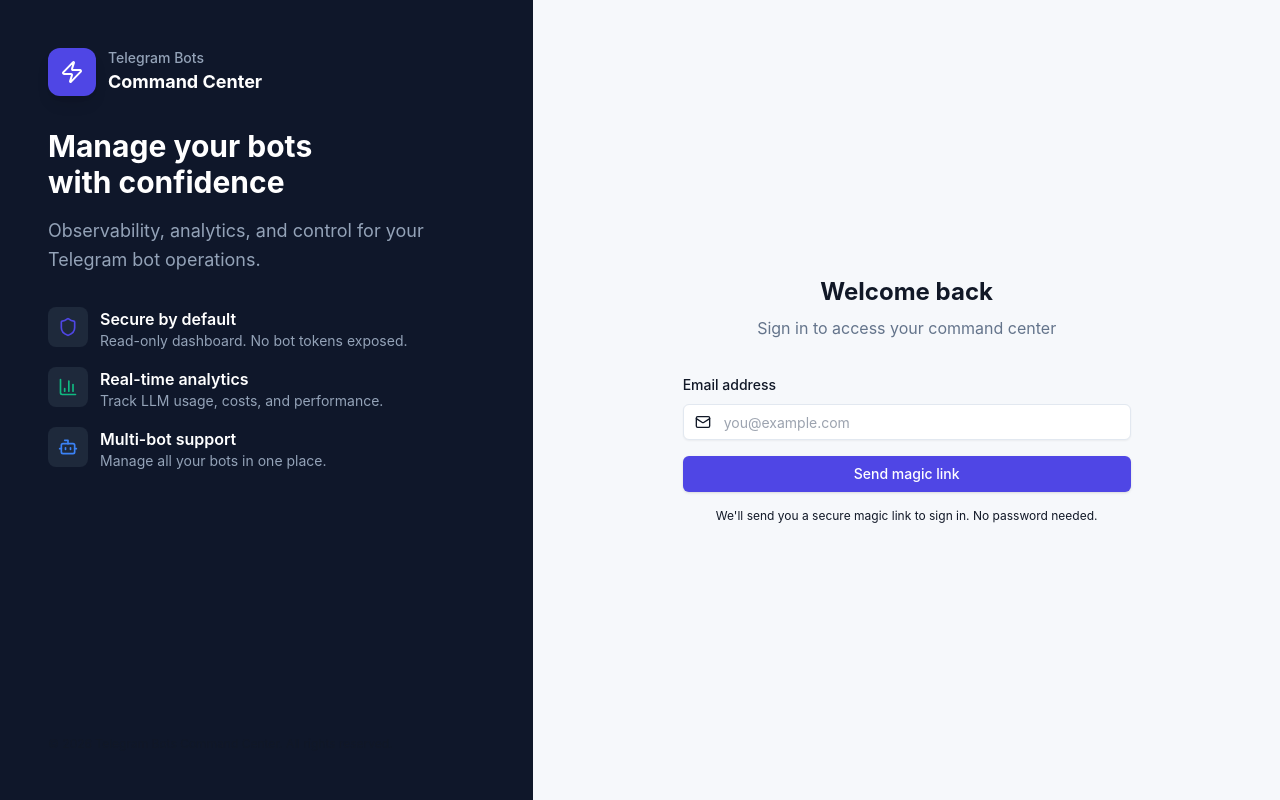
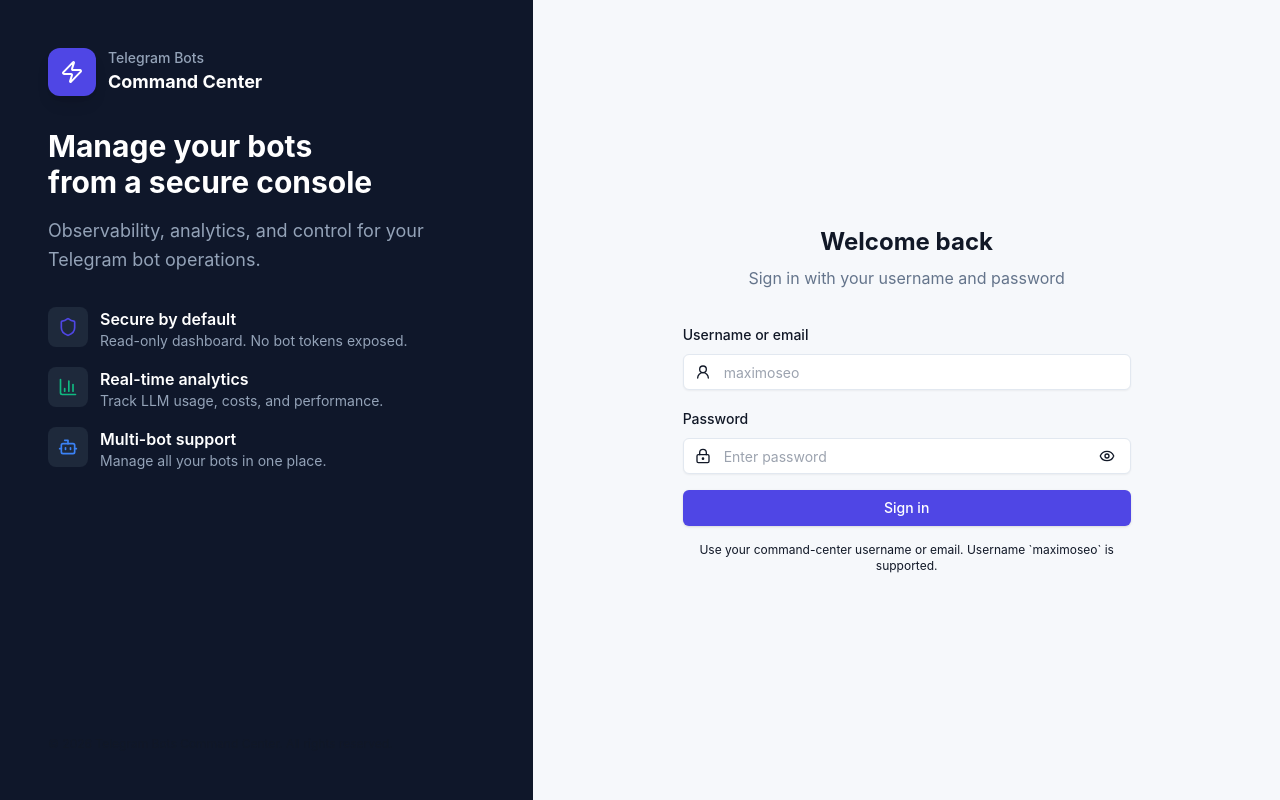
Before and after one commit to maximoseo/telegram-bots-command-center, a Next.js app: page /login in a window 1280 px wide. Built offline with nearby package versions, Linux system fonts and the light colour scheme.

Commit message:
Fix password login session cookies

```diff
--- /dev/null
+++ b/app/auth/password/route.ts
@@ -0,0 +1,97 @@
+import { NextResponse, type NextRequest } from 'next/server';
+import { createServerClient } from '@supabase/ssr';
+
+const USERNAME_DOMAIN = 'maximo-seo.com';
+const DEFAULT_APP_PATH = '/dashboard';
+const ALLOWED_PATH_PREFIXES = ['/dashboard', '/bots', '/conversations', '/broadcasts', '/analytics', '/audit', '/settings', '/orchestration'];
+
+function normalizeIdentifier(value: unknown) {
+  if (typeof value !== 'string') return '';
+  const trimmed = value.trim().toLowerCase();
+  if (!trimmed) return '';
+  return trimmed.includes('@') ? trimmed : `${trimmed}@${USERNAME_DOMAIN}`;
+}
+
+function normalizeSafeAppPath(value: unknown) {
+  if (typeof value !== 'string') return DEFAULT_APP_PATH;
+  const trimmed = value.trim();
+  if (!trimmed) return DEFAULT_APP_PATH;
+
+  let decoded = trimmed;
+  try {
+    decoded = decodeURIComponent(trimmed).trim();
+  } catch {
+    decoded = trimmed;
+  }
+
+  const candidate = decoded.replace(/[\u0000-\u001F\u007F]/g, '');
+  if (!candidate.startsWith('/') || candidate.startsWith('//')) return DEFAULT_APP_PATH;
+  if (/^[a-z][a-z0-9+.-]*:/i.test(candidate)) return DEFAULT_APP_PATH;
+
+  return ALLOWED_PATH_PREFIXES.some((prefix) => candidate === prefix || candidate.startsWith(`${prefix}/`))
+    ? candidate
+    : DEFAULT_APP_PATH;
+}
+
+function isAllowedPostOrigin(request: NextRequest) {
+  const origin = request.headers.get('origin');
+  if (!origin) return true;
+
+  const host = request.headers.get('host');
+  if (!host) return false;
+
+  try {
+    const originUrl = new URL(origin);
+    return originUrl.host === host || origin === 'https://tg-command-center.maximo-seo.ai';
+  } catch {
+    return false;
+  }
+}
+
+export async function POST(request: NextRequest) {
+  if (!isAllowedPostOrigin(request)) {
+    return NextResponse.json({ ok: false, message: 'Invalid request origin.' }, { status: 403 });
+  }
+
+  const supabaseUrl = process.env.NEXT_PUBLIC_SUPABASE_URL;
+  const supabaseAnonKey = process.env.NEXT_PUBLIC_SUPABASE_ANON_KEY;
+
+  if (!supabaseUrl || !supabaseAnonKey) {
+    return NextResponse.json({ ok: false, message: 'Supabase auth is not configured.' }, { status: 500 });
+  }
+
+  let body: { identifier?: unknown; password?: unknown; nextPath?: unknown };
+  try {
+    body = await request.json();
+  } catch {
+    return NextResponse.json({ ok: false, message: 'Invalid login request.' }, { status: 400 });
+  }
+
+  const email = normalizeIdentifier(body.identifier);
+  const password = typeof body.password === 'string' ? body.password : '';
+  const nextPath = normalizeSafeAppPath(body.nextPath);
+
+  if (!email || !password) {
+    return NextResponse.json({ ok: false, message: 'Enter your username/email and password.' }, { status: 400 });
+  }
+
+  const response = NextResponse.json({ ok: true, nextPath });
+  const supabase = createServerClient(supabaseUrl, supabaseAnonKey, {
+    cookies: {
+      getAll() {
+        return request.cookies.getAll();
+      },
+      setAll(cookiesToSet) {
+        cookiesToSet.forEach(({ name, value, options }) => response.cookies.set(name, value, options));
+      }
+    }
+  });
+
+  const { error } = await supabase.auth.signInWithPassword({ email, password });
+
+  if (error) {
+    return NextResponse.json({ ok: false, message: 'Invalid username or password.' }, { status: 401 });
+  }
+
+  return response;
+}
--- a/app/login/page.tsx
+++ b/app/login/page.tsx
@@ -18,7 +18,7 @@ export default function LoginPage() {
           </div>
 
           <h2 className="text-3xl font-bold text-sidebar-fg-active mb-4">
-            Manage your bots<br />with confidence
+            Manage your bots<br />from a secure console
           </h2>
           <p className="text-sidebar-fg text-lg leading-relaxed mb-8">
             Observability, analytics, and control for your Telegram bot operations.
@@ -72,7 +72,7 @@ export default function LoginPage() {
               </div>
             </div>
             <h2 className="text-2xl font-bold text-text mb-2">Welcome back</h2>
-            <p className="text-text-muted">Sign in to access your command center</p>
+            <p className="text-text-muted">Sign in with your username and password</p>
           </div>
 
           <LoginForm />
--- a/components/auth/LoginForm.tsx
+++ b/components/auth/LoginForm.tsx
@@ -1,81 +1,122 @@
 "use client";
 
 import { useState } from 'react';
-import { createBrowserSupabaseClient } from '@/lib/supabase';
+import { AlertCircle, Eye, EyeOff, Loader2, LockKeyhole, UserRound } from 'lucide-react';
 import { Button } from '@/components/ui/button';
 import { Input } from '@/components/ui/input';
 import { Label } from '@/components/ui/label';
-import { Loader2, Mail, CheckCircle, AlertCircle } from 'lucide-react';
 import { cn } from '@/lib/utils';
 
-type LoginState = 'idle' | 'loading' | 'success' | 'error';
+type LoginState = 'idle' | 'loading' | 'error';
 
 interface LoginFormProps {
   redirectTo?: string;
 }
 
+function normalizeNextPath(value: string) {
+  if (!value || !value.startsWith('/') || value.startsWith('//')) return '/dashboard';
+  return value;
+}
+
 export function LoginForm({ redirectTo = '/dashboard' }: LoginFormProps) {
-  const [email, setEmail] = useState('');
+  const [identifier, setIdentifier] = useState('');
+  const [password, setPassword] = useState('');
+  const [showPassword, setShowPassword] = useState(false);
   const [state, setState] = useState<LoginState>('idle');
   const [errorMessage, setErrorMessage] = useState('');
+
+  const safeRedirectTo = normalizeNextPath(redirectTo);
+  const disabled = state === 'loading';
 
   const handleSubmit = async (e: React.FormEvent) => {
     e.preventDefault();
 
-    if (!email.trim()) {
+    if (!identifier.trim() || !password) {
       setState('error');
-      setErrorMessage('Please enter your email address');
+      setErrorMessage('Please enter your username/email and password.');
       return;
     }
 
     setState('loading');
+    setErrorMessage('');
 
     try {
-      const supabase = createBrowserSupabaseClient();
-      if (!supabase) {
-        throw new Error('Failed to initialize Supabase client');
+      const response = await fetch('/auth/password', {
+        method: 'POST',
+        headers: { 'Content-Type': 'application/json' },
+        body: JSON.stringify({ identifier, password, nextPath: safeRedirectTo })
+      });
+      const result = await response.json().catch(() => ({ ok: false, message: 'Login failed.' }));
+
+      if (!response.ok || !result.ok) {
+        setState('error');
+        setErrorMessage(result.message || 'Invalid username or password.');
+        return;
       }
 
-      const { error } = await supabase.auth.signInWithOtp({
-        email: email.trim(),
-        options: {
-          emailRedirectTo: `${window.location.origin}${redirectTo}`,
-        },
-      });
-
-      if (error) {
-        throw error;
-      }
-
-      setState('success');
-    } catch (err) {
+      window.location.assign(result.nextPath || safeRedirectTo);
+    } catch {
       setState('error');
-      setErrorMessage(err instanceof Error ? err.message : 'An unexpected error occurred');
+      setErrorMessage('Login failed. Please try again.');
     }
   };
 
   return (
     <form onSubmit={handleSubmit} className="space-y-4">
       <div className="space-y-2">
-        <Label htmlFor="email" className="text-text">Email address</Label>
+        <Label htmlFor="username" className="text-text">Username or email</Label>
         <div className="relative">
-          <Mail className="absolute left-3 top-1/2 -translate-y-1/2 h-4 w-4 text-muted" />
+          <UserRound className="absolute left-3 top-1/2 h-4 w-4 -translate-y-1/2 text-muted" />
           <Input
-            id="email"
-            type="email"
-            placeholder="you@example.com"
-            value={email}
+            id="username"
+            type="text"
+            autoComplete="username"
+            placeholder="maximoseo"
+            value={identifier}
             onChange={(e) => {
-              setEmail(e.target.value);
+              setIdentifier(e.target.value);
               if (state === 'error') setState('idle');
             }}
-            disabled={state === 'loading' || state === 'success'}
+            disabled={disabled}
             className={cn(
               "pl-10 bg-bg-elevated border-line text-text placeholder:text-muted",
               state === 'error' && "border-error"
             )}
             required
           />
+        </div>
+      </div>
+
+      <div className="space-y-2">
+        <Label htmlFor="password" className="text-text">Password</Label>
+        <div className="relative">
+          <LockKeyhole className="absolute left-3 top-1/2 h-4 w-4 -translate-y-1/2 text-muted" />
+          <Input
+            id="password"
+            type={showPassword ? 'text' : 'password'}
+            autoComplete="current-password"
+            placeholder="Enter password"
+            value={password}
+            onChange={(e) => {
+              setPassword(e.target.value);
+              if (state === 'error') setState('idle');
+            }}
+            disabled={disabled}
+            className={cn(
+              "pl-10 pr-10 bg-bg-elevated border-line text-text placeholder:text-muted",
+              state === 'error' && "border-error"
+            )}
+            required
+          />
+          <button
+            type="button"
+            onClick={() => setShowPassword((current) => !current)}
+            className="absolute right-3 top-1/2 -translate-y-1/2 rounded-md p-1 text-muted transition hover:text-text"
+            aria-label={showPassword ? 'Hide password' : 'Show password'}
+            disabled={disabled}
+          >
+            {showPassword ? <EyeOff className="h-4 w-4" /> : <Eye className="h-4 w-4" />}
+          </button>
         </div>
       </div>
 
@@ -86,32 +127,23 @@ export function LoginForm({ redirectTo = '/dashboard' }: LoginFormProps) {
         </div>
       )}
 
-      {state === 'success' && (
-        <div className="flex items-center gap-2 rounded-lg bg-success-bg border border-success-border p-3 text-sm text-success">
-          <CheckCircle className="h-4 w-4 shrink-0" />
-          <p>Check your email for a magic link to sign in.</p>
-        </div>
-      )}
-
       <Button
         type="submit"
-        disabled={state === 'loading' || state === 'success'}
+        disabled={disabled}
         className="w-full bg-primary text-text-inverse hover:bg-primary-hover"
       >
         {state === 'loading' ? (
           <>
             <Loader2 className="mr-2 h-4 w-4 animate-spin" />
-            Sending magic link...
+            Signing in...
           </>
-        ) : state === 'success' ? (
-          'Magic link sent'
         ) : (
-          'Send magic link'
+          'Sign in'
         )}
       </Button>
 
       <p className="text-xs text-center text-muted">
-        We&apos;ll send you a secure magic link to sign in. No password needed.
+        Use your command-center username or email. Username `maximoseo` is supported.
       </p>
     </form>
   );
```
